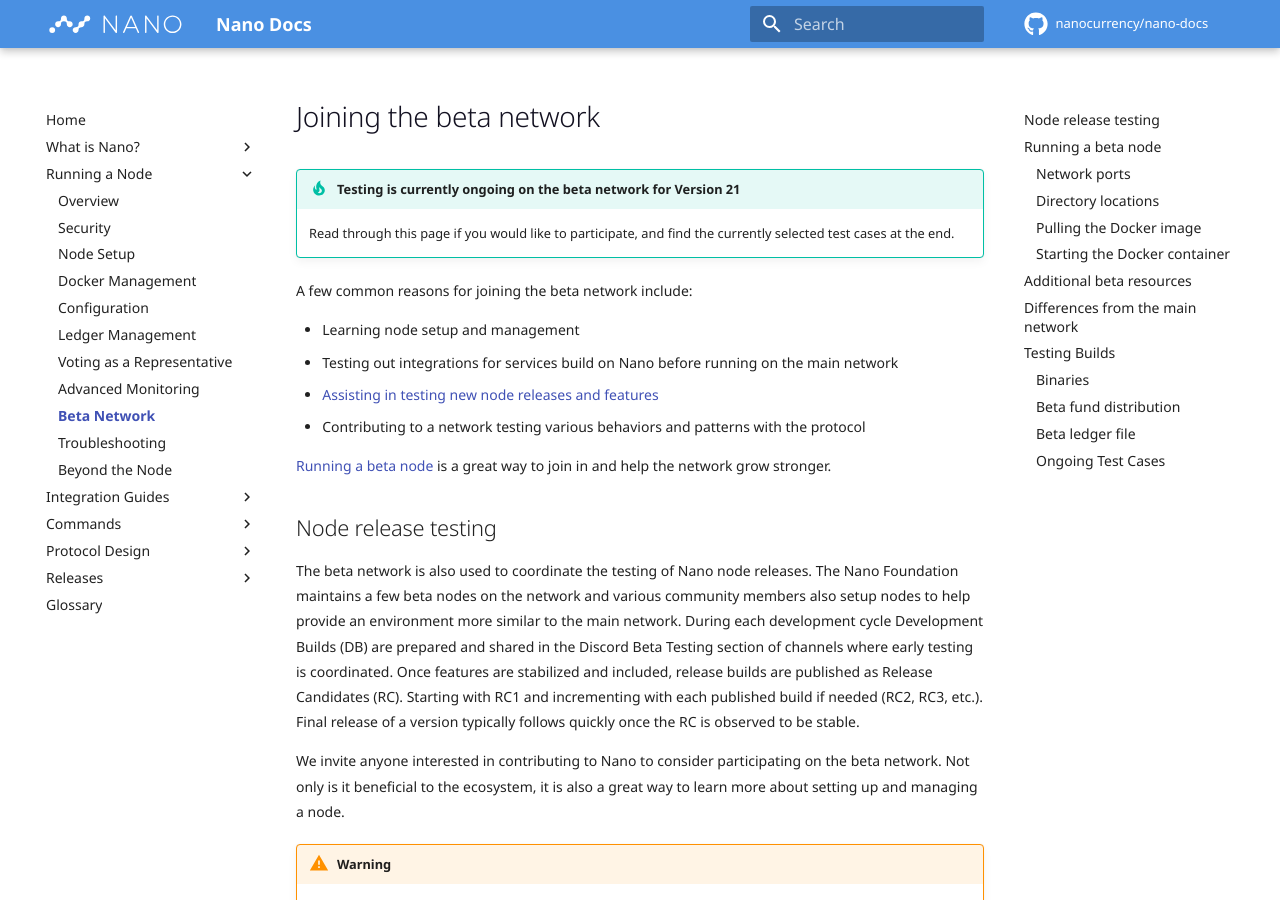
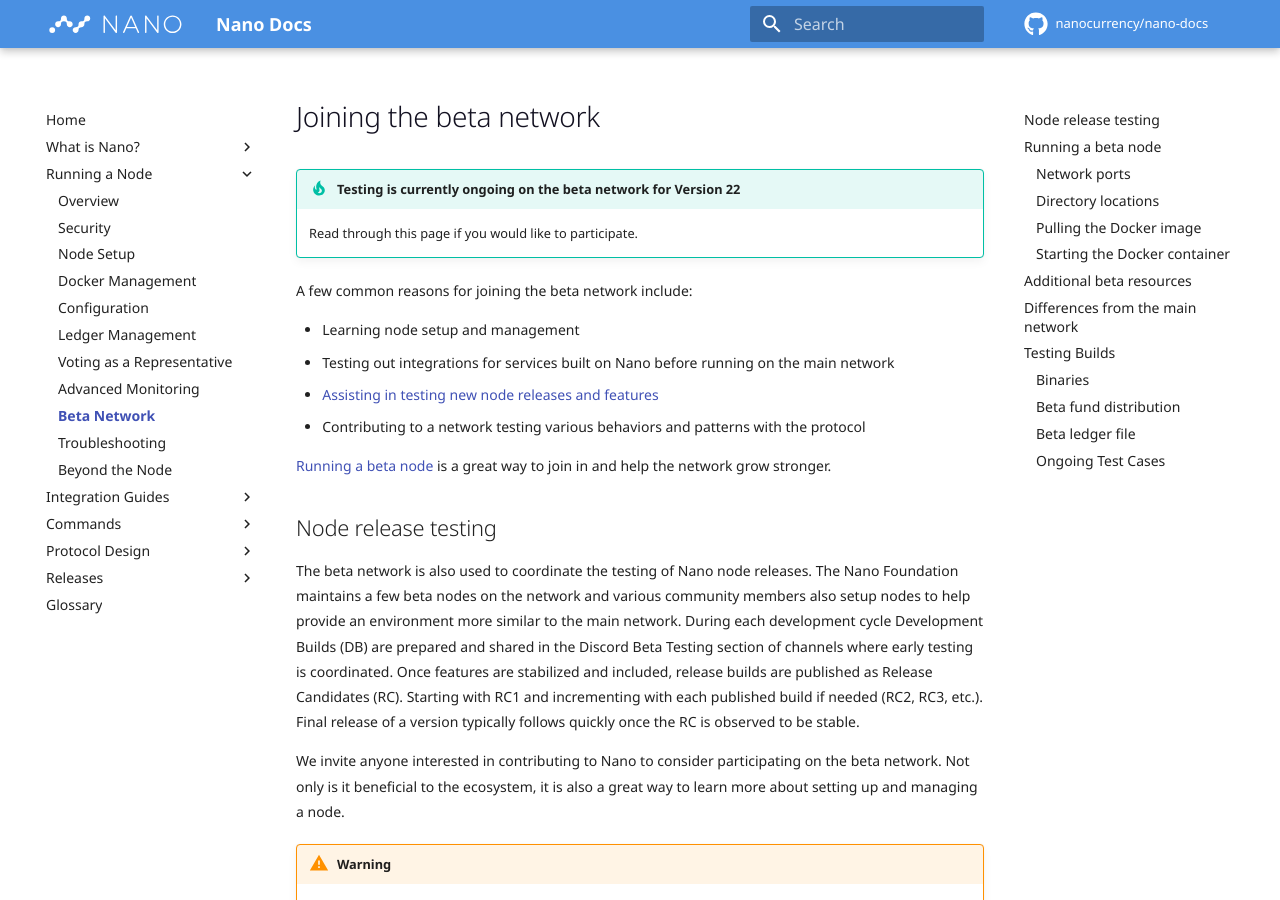
Before and after one commit to nanocurrency/nano-docs, an MkDocs documentation site: the page built from docs/running-a-node/beta-network.md, in a window 1280 px wide and 900 px high. Built offline with MkDocs 1.6.1 and Material for MkDocs 9.7.7, drawn with Linux system fonts in a browser that asks for light colours; comment, search, counter and statistics services are not loaded.

Commit message:
Now testing V22

```diff
--- a/docs/running-a-node/beta-network.md
+++ b/docs/running-a-node/beta-network.md
@@ -1,12 +1,12 @@
 # Joining the beta network
 
-!!! tip "Testing is currently ongoing on the beta network for Version 21"
-	Read through this page if you would like to participate, and find the currently selected test cases at the end.
+!!! tip "Testing is currently ongoing on the beta network for Version 22"
+	Read through this page if you would like to participate.
 
 A few common reasons for joining the beta network include:
 
 * Learning node setup and management
-* Testing out integrations for services build on Nano before running on the main network
+* Testing out integrations for services built on Nano before running on the main network
 * [Assisting in testing new node releases and features](#node-release-testing)
 * Contributing to a network testing various behaviors and patterns with the protocol
 
```
